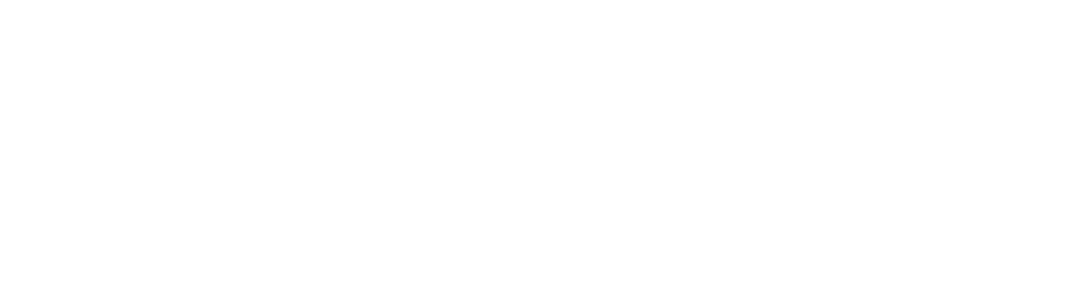
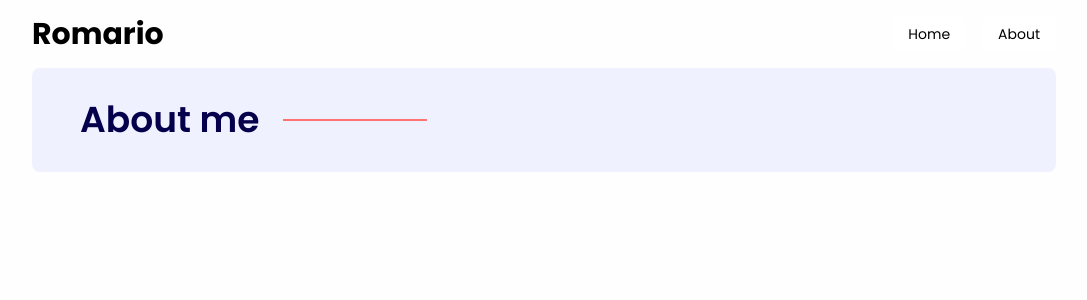
Before and after one commit to romariosc15/personal-website-nuxt, a Nuxt app: page /about in a window 1280 px wide. Before the commit this address had no page. Shown: the top 300 px of the page, without its empty margins (96-1183 px from the left). Built offline with nearby package versions, Linux system fonts and the light colour scheme.

Commit message:
Create home and about pages

```diff
--- a/app.vue
+++ b/app.vue
@@ -1,5 +1,5 @@
 <template>
-  <div>
+  <NuxtLayout>
     <NuxtPage />
-  </div>
+  </NuxtLayout>
 </template>
--- /dev/null
+++ b/assets/css/tailwind.css
@@ -0,0 +1,4 @@
+@import url('https://fonts.googleapis.com/css2?family=Poppins:wght@300;400;500;600;700;900&display=swap');
+@tailwind base;
+@tailwind components;
+@tailwind utilities;
--- /dev/null
+++ b/assets/css/transitions.css
@@ -0,0 +1,9 @@
+.page-enter-active,
+.page-leave-active {
+  transition: all 0.2s;
+}
+.page-enter-from,
+.page-leave-to {
+  opacity: 0;
+  filter: blur(1rem);
+}
--- /dev/null
+++ b/components/Navbar.vue
@@ -0,0 +1,13 @@
+<template>
+    <header class="flex flex-row py-4 items-center">
+        <h1 class="text-3xl font-bold">Romario</h1>
+        <ul class="ml-auto space-x-4 text-sm">
+            <li class="inline-block bg-white px-4 py-2 rounded-lg">
+                <NuxtLink to="/">Home</NuxtLink>
+            </li>
+            <li class="inline-block bg-white px-4 py-2 rounded-lg">
+                <NuxtLink to="/about">About</NuxtLink>
+            </li>
+        </ul>
+    </header>
+</template>
--- /dev/null
+++ b/layouts/default.vue
@@ -0,0 +1,8 @@
+<template>
+  <div class="h-screen bg-main">
+    <div class="container mx-auto px-32">
+      <Navbar />
+      <slot />
+    </div>
+  </div>
+</template>
--- a/nuxt.config.ts
+++ b/nuxt.config.ts
@@ -2,5 +2,9 @@
 export default defineNuxtConfig({
   modules: ['@nuxtjs/tailwindcss'],
   devtools: { enabled: true },
-  pages: true
+  pages: true,
+  app: {
+    pageTransition: { name: 'page', mode: 'out-in' }
+  },
+  css: ['@/assets/css/transitions.css', '@/assets/css/main.css'],
 })
--- /dev/null
+++ b/pages/about.vue
@@ -0,0 +1,8 @@
+<template>
+    <div class="bg-content py-8 px-12 rounded-lg">
+        <div class="flex flex-row items-center space-x-6">
+            <h1 class="text-4xl font-semibold text-title">About me</h1>
+            <div class="bg-line w-36 h-0.5"></div>
+        </div>
+    </div>
+</template>
--- a/pages/index.vue
+++ b/pages/index.vue
@@ -1,3 +1,5 @@
 <template>
-    <h1>Index page</h1>
+    <div class="bg-content py-8 px-12 rounded-lg">
+        <h1 class="text-4xl font-semibold text-title">Index page</h1>
+    </div>
 </template>
--- /dev/null
+++ b/tailwind.config.js
@@ -0,0 +1,25 @@
+/** @type {import('tailwindcss').Config} */
+export default {
+  content: [],
+  theme: {
+    extend: {
+      colors: {
+        title: "#05004c",
+        primary: "#5e5e73",
+      },
+      backgroundColor: {
+        main: "#fefefe",
+        content: "#f0f1ff",
+        line: "#ff7273",
+      }
+    },
+    fontFamily: {
+      sans: ["Poppins"],
+      serif: ["Poppins"],
+      mono: ["Poppins"],
+      display: ["Poppins"],
+      body: ["Poppins"]
+    }
+  },
+  plugins: [],
+}
```
Also changed, not shown: assets/css/main.css (added).
